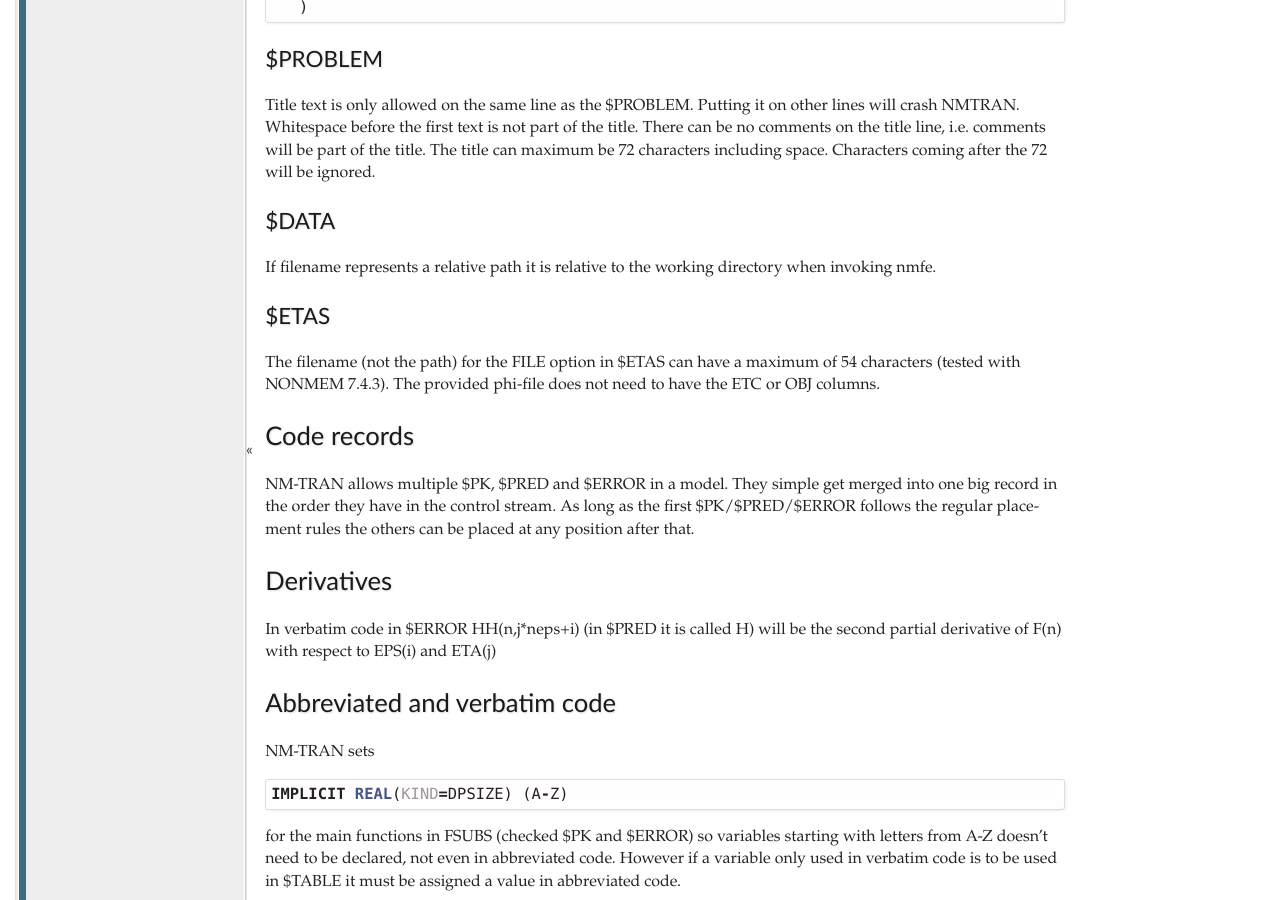
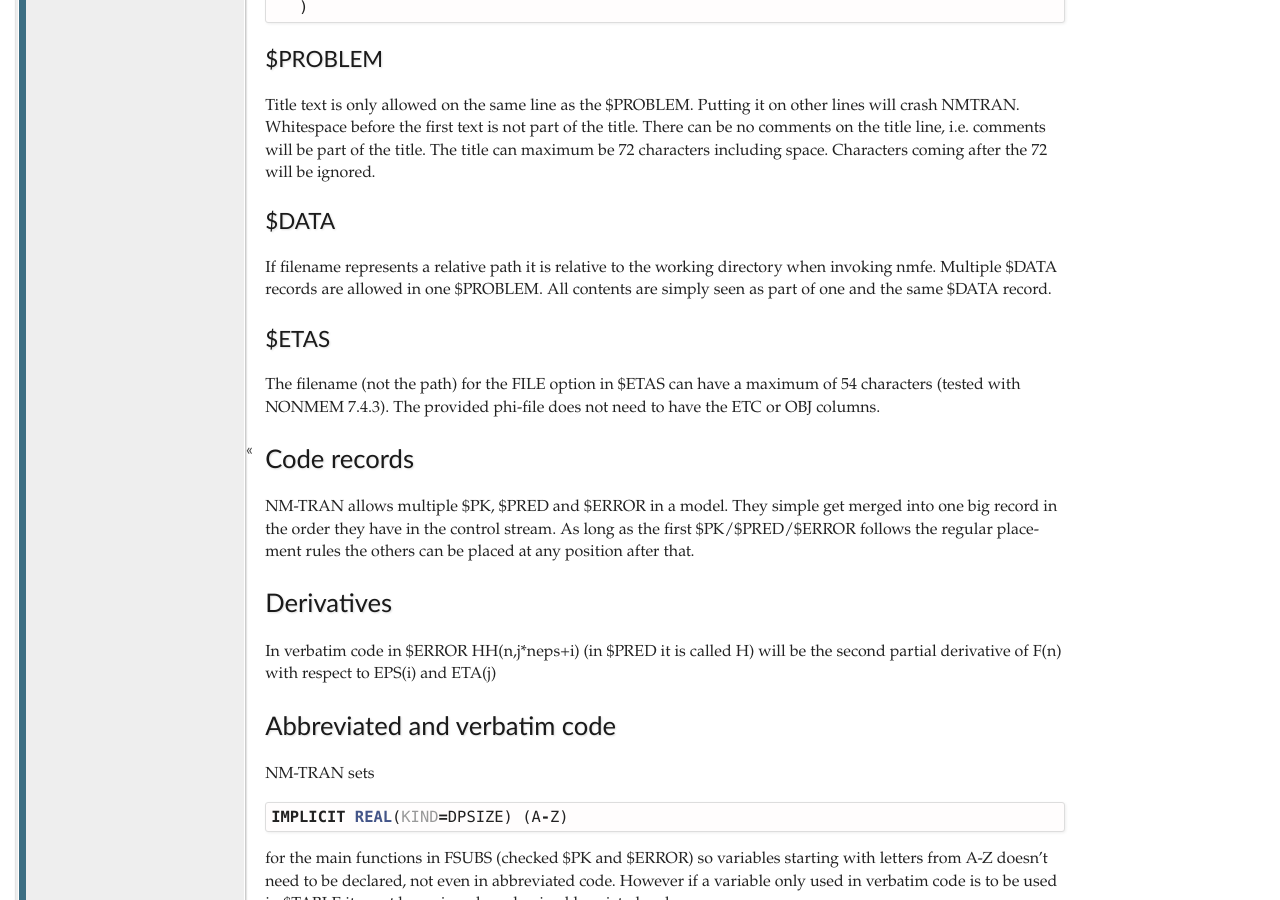
Before and after one commit to pharmpy/pharmpy, a Sphinx documentation site: the page built from docs/NONMEM.rst, in a window 1280 px wide and 900 px high, scrolled down 3452 px. Built offline with Sphinx 7.4.7, drawn with Linux system fonts in a browser that asks for light colours; pages that are not in the unit, such as notebooks, are missing from menus.

Commit message:
Document that $DATA simply continues across multiple records

```diff
--- a/docs/NONMEM.rst
+++ b/docs/NONMEM.rst
@@ -159,6 +159,7 @@ $DATA
 ~~~~~
 
 If filename represents a relative path it is relative to the working directory when invoking nmfe.
+Multiple $DATA records are allowed in one $PROBLEM. All contents are simply seen as part of one and the same $DATA record.
 
 $ETAS
 ~~~~~
```
